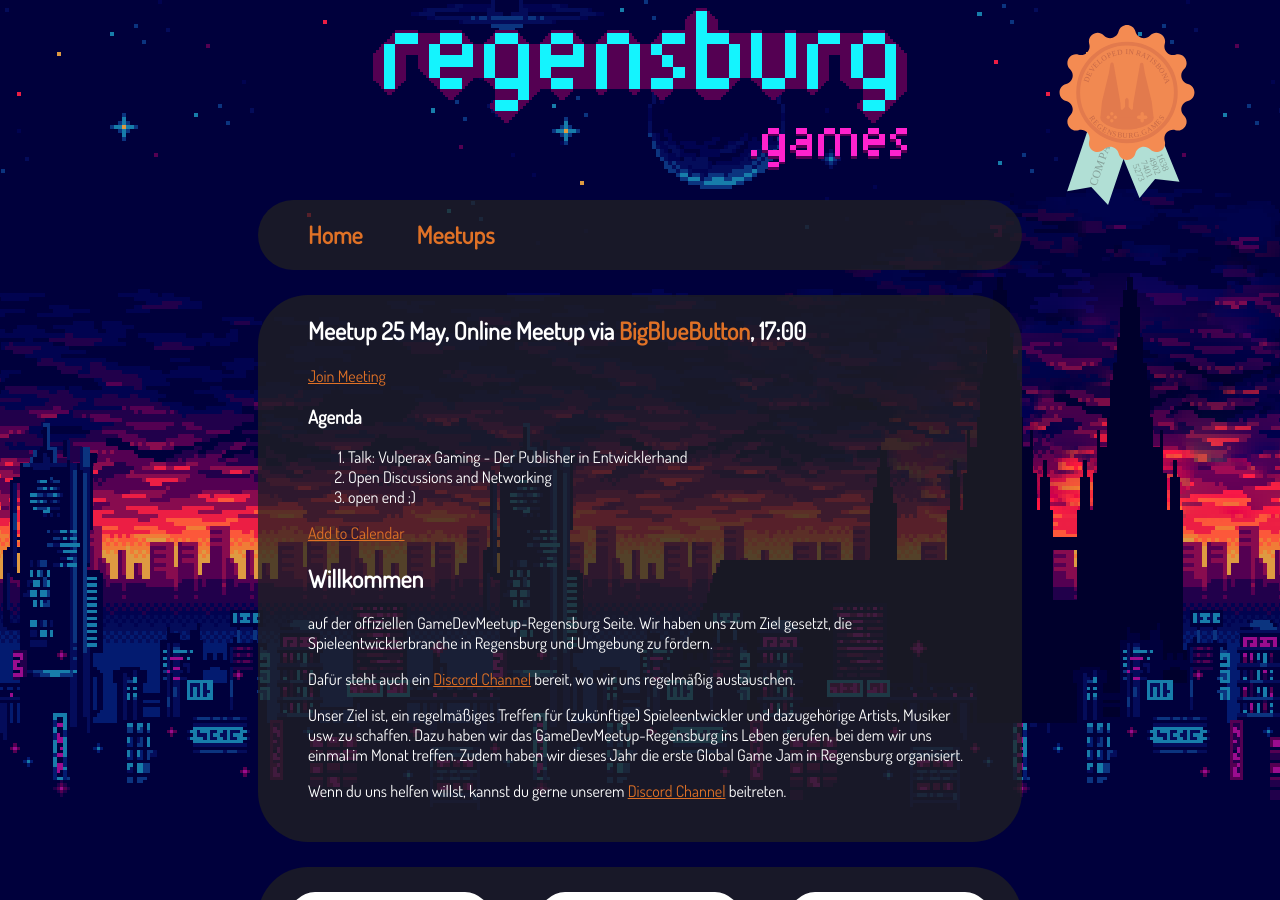
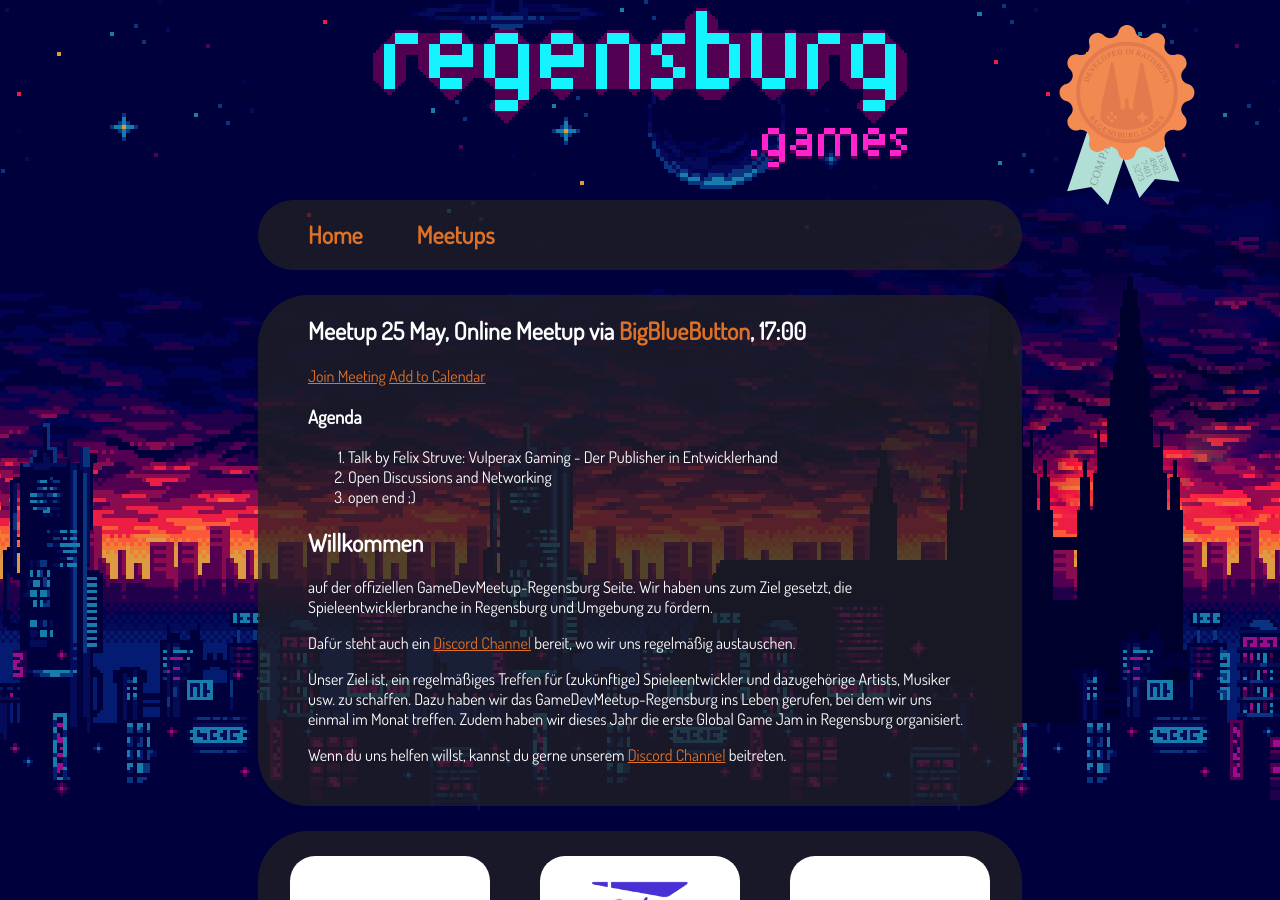
Before and after one commit to Lyniat/GameDevMeetup-Regensburg, a Jekyll site: the page built from index.md, in a window 1280 px wide and 900 px high. Built offline with Jekyll 4.4.1, drawn with Linux system fonts in a browser that asks for light colours; our own code applies the rules of GitHub Pages for plain Markdown files; a script that is not in the unit is left out; the repository's description, which GitHub fills in, is left out.

Commit message:
Update index.md

```diff
--- a/index.md
+++ b/index.md
@@ -1,12 +1,12 @@
 # Meetup 25 May, Online Meetup via [BigBlueButton](https://bbb.bluit.de/b/kor-jvj-3j2), 17:00
 [Join Meeting](https://bbb.bluit.de/b/kor-jvj-3j2)
+<a title="Add to Calendar" class="addeventatc" data-id="Jb4623296" href="https://www.addevent.com/event/Jb4623296" target="_blank" rel="nofollow">Add to Calendar</a>
+	<script type="text/javascript" src="https://addevent.com/libs/atc/1.6.1/atc.min.js" async defer></script>
 ### Agenda
-1. Talk: Vulperax Gaming - Der Publisher in Entwicklerhand
+1. Talk by Felix Struve: Vulperax Gaming - Der Publisher in Entwicklerhand
 2. Open Discussions and Networking
 3. open end ;)
 
-<a title="Add to Calendar" class="addeventatc" data-id="Jb4623296" href="https://www.addevent.com/event/Jb4623296" target="_blank" rel="nofollow">Add to Calendar</a>
-	<script type="text/javascript" src="https://addevent.com/libs/atc/1.6.1/atc.min.js" async defer></script>
 
 ## Willkommen
 auf der offiziellen GameDevMeetup-Regensburg Seite.
```
